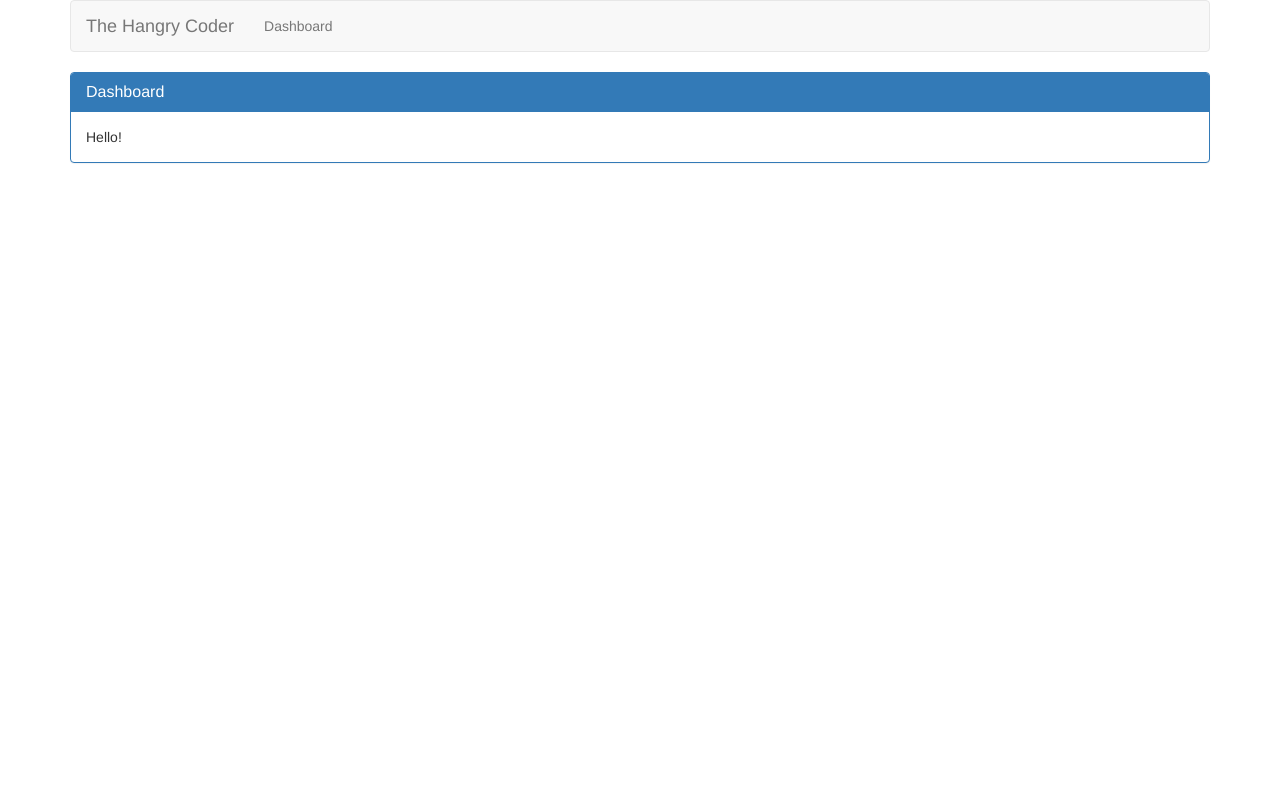
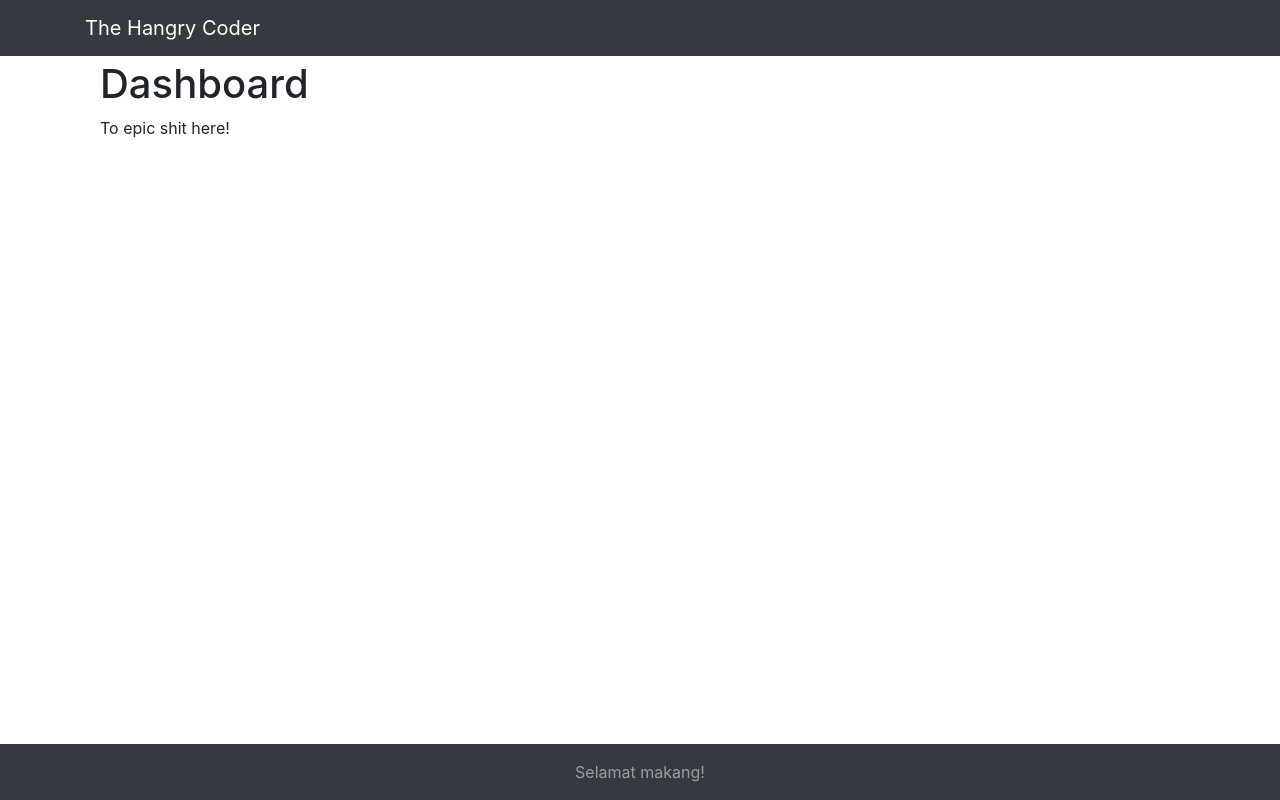
Before and after one commit to fransyozef/dashboard-starterkit-angularjs, a website: page app/index.html in a window 1280 px wide. Drawn offline with nearby package versions, Linux system fonts and the light colour scheme; some packages are replaced by stand-ins of ours.

Commit message:
update layout

```diff
--- a/app/core/app.routes.js
+++ b/app/core/app.routes.js
@@ -25,7 +25,7 @@
                     'header': {
                         templateUrl: 'core/navigation/headerView.html',
                         controller: 'HeaderController',
-                        controllerAs: 'headerController'
+                        controllerAs: 'headerController',
                     },
                     'menu': {
                         templateUrl: 'core/navigation/menuView.html',
--- a/app/core/dashboard/dashboardView.html
+++ b/app/core/dashboard/dashboardView.html
@@ -1,8 +1,4 @@
-<div class="panel panel-primary">
-    <div class="panel-heading">
-        <h3 class="panel-title">Dashboard</h3>
-    </div>
-    <div class="panel-body">
-        Hello!
-    </div>
-</div>
+<div class="container">
+    <h1>Dashboard</h1>
+    <p>To epic shit here!</p>
+  </div>
--- a/app/core/navigation/footerView.html
+++ b/app/core/navigation/footerView.html
@@ -1 +1,6 @@
-<app-about></app-about>
+<!-- Footer -->
+<nav class="navbar navbar-dark bg-dark mt-5 fixed-bottom">
+    <div class="navbar-expand m-auto navbar-text">
+      Selamat makang!
+    </div>
+</nav>
--- /dev/null
+++ b/app/core/navigation/header.css
@@ -0,0 +1,3 @@
+.navbar-brand {
+    color   : white !important;
+}
--- a/app/core/navigation/headerView.html
+++ b/app/core/navigation/headerView.html
@@ -0,0 +1,14 @@
+<!-- Header navigation -->
+<nav class="navbar fixed-top navbar-expand-lg navbar-dark bg-dark fixed-top">
+    <div class="container">
+      <a class="navbar-brand">The Hangry Coder</a>
+      <button (click)="toggleNav()" class="navbar-toggler navbar-toggler-right" type="button" data-toggle="collapse" data-target="#navbarResponsive" aria-controls="navbarResponsive" aria-expanded="false" aria-label="Toggle navigation">
+        <span class="navbar-toggler-icon"></span>
+      </button>
+      <div class="collapse navbar-collapse" id="navbarResponsive">
+          <ul class="navbar-nav ml-auto">
+
+          </ul>
+      </div>
+    </div>
+  </nav>
--- a/app/core/navigation/menuView.html
+++ /dev/null
@@ -1,18 +0,0 @@
-<div class="navbar navbar-default">
-    <div class="container-fluid">
-        <div class="navbar-header">
-            <button type="button" class="navbar-toggle collapsed" data-toggle="collapse" data-target="#navbar" aria-expanded="false" aria-controls="navbar">
-                <span class="sr-only">Toggle navigation</span>
-                <span class="icon-bar"></span>
-                <span class="icon-bar"></span>
-                <span class="icon-bar"></span>
-            </button>
-            <a id="app-title" class="navbar-brand" href="#/">The Hangry Coder</a>
-        </div>
-        <div id="navbar" class="collapse navbar-collapse">
-            <ul class="nav navbar-nav">
-                <li data-ng-class="MC.getClass('root.dashboard')"><a id="dashboard-page-link" data-ui-sref="root.dashboard">Dashboard</a></li>
-            </ul>
-        </div>
-    </div>
-</div>
--- a/app/index.html
+++ b/app/index.html
@@ -14,13 +14,15 @@
         <link rel="stylesheet" href="bower_components/jquery-ui/themes/smoothness/jquery-ui.css">
         <link rel="stylesheet" href="assets/css/main.css">
         <link rel="stylesheet" href="assets/css/animate.css">
+
+        <link rel="stylesheet" href="core/navigation/header.css">
+
     </head>
     <body data-ng-controller="IndexController as indexController">
 
         <div class="container">
             <header data-ui-view="header"></header>
-            <nav data-ui-view="menu" role="navigation"></nav>
-            <section data-ui-view="content"></section>
+            <section data-ui-view="content" style="padding-top:60px;padding-bottom:60px;"></section>
             <footer data-ui-view="footer"></footer>
         </div>
 
--- a/package.json
+++ b/package.json
@@ -38,6 +38,7 @@
     "protractor": "grunt protractor"
   },
   "dependencies": {
+    "bower": "^1.7.9",
     "express": "^4.14.0"
   },
   "devDependencies": {
```
Also changed, not shown: bower.json (+11 -4 lines).
